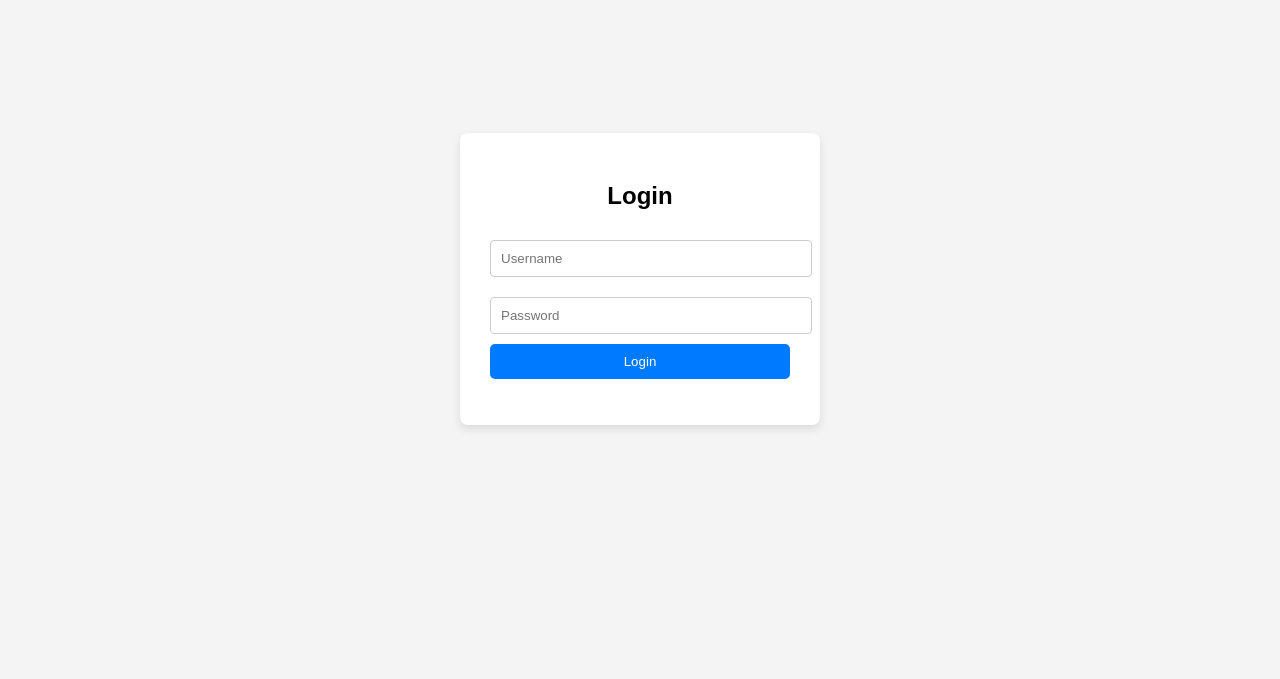
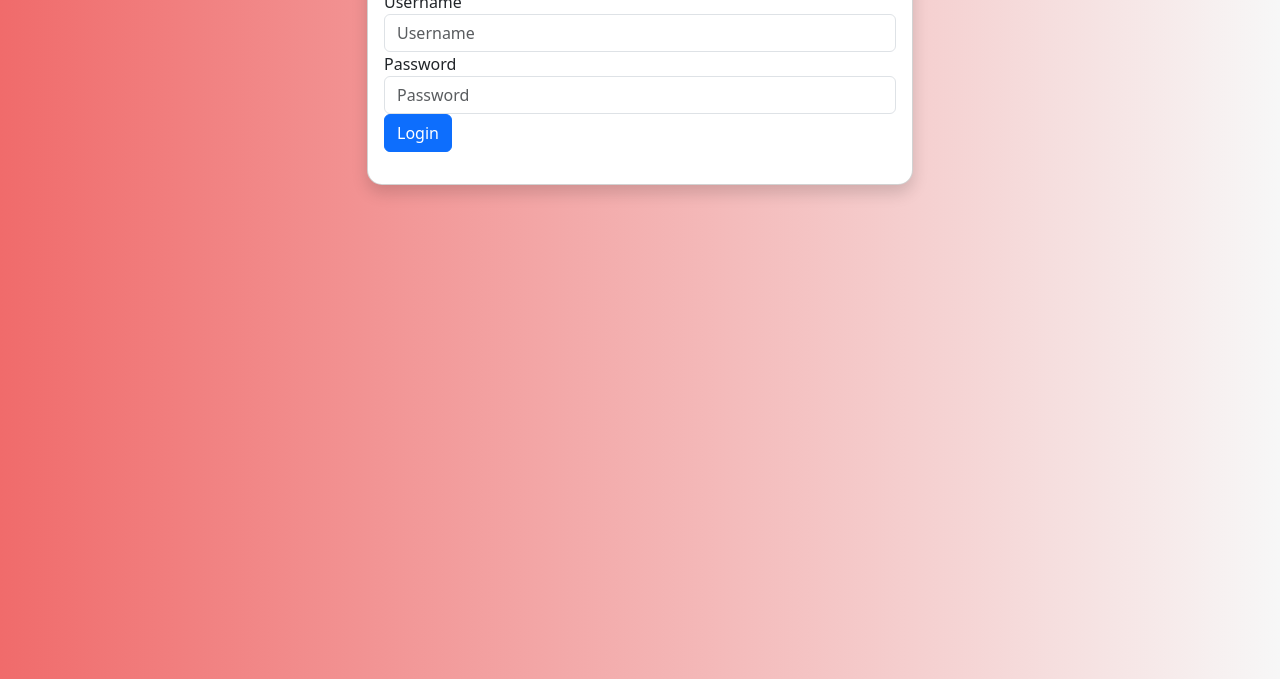
Before and after one commit to vashishtalisha/Dashboard, a plain HTML site: page index.html in a window 1280 px wide. Shown: the part 121-800 px from the top of the page. Drawn offline with nearby package versions, Linux system fonts and the light colour scheme.

Commit message:
Update index.html

```diff
--- a/index.html
+++ b/index.html
@@ -4,65 +4,44 @@
     <meta charset="UTF-8">
     <meta name="viewport" content="width=device-width, initial-scale=1.0">
     <title>Login Page</title>
+    <link rel="stylesheet" href="https://cdn.jsdelivr.net/npm/bootstrap@5.3.0/dist/css/bootstrap.min.css">
     <style>
         body {
-            font-family: Arial, sans-serif;
-            background-color: #f4f4f4;
-            margin: 0;
-            padding: 0;
-            display: flex;
-            justify-content: center;
-            align-items: center;
-            height: 100vh;
+            background: linear-gradient(to right, #f06b6b, #f7f7f7); /* Adjust colors as desired */
         }
         .login-container {
             background-color: white;
-            padding: 30px;
-            border-radius: 8px;
-            box-shadow: 0 4px 8px rgba(0, 0, 0, 0.1);
-            width: 300px;
-            text-align: center;
-        }
-        h2 {
-            margin-bottom: 20px;
-        }
-        input[type="text"], input[type="password"] {
-            width: 100%;
-            padding: 10px;
-            margin: 10px 0;
-            border: 1px solid #ccc;
-            border-radius: 4px;
-        }
-        .btn {
-            padding: 10px 15px;
-            color: white;
-            background-color: #007bff;
-            border: none;
-            border-radius: 5px;
-            width: 100%;
-            cursor: pointer;
-        }
-        .btn:hover {
-            background-color: #0056b3;
-        }
-        .error {
-            color: red;
-            margin-top: 10px;
+            border-radius: 15px;
+            box-shadow: 0 4px 8px rgba(0, 0, 0, 0.2);
         }
     </style>
 </head>
 <body>
-
-<div class="login-container">
-    <h2>Login</h2>
+    <div class="container mt-5">
+        <div class="row justify-content-center">
+            <div class="col-md-6">
+                <div class="card shadow login-container">
+                    <div class="card-body">
+                        <h2 class="text-center">Login</h2>
                         <form onsubmit="return validateLogin()">
-        <input type="text" id="username" placeholder="Username" required>
-        <input type="password" id="password" placeholder="Password" required>
-        <button type="submit" class="btn">Login</button>
-        <p class="error" id="error-message"></p>
+                            <div class="form-group">
+                                <label for="username">Username</label>
+                                <input type="text" class="form-control" id="username" placeholder="Username" required>
+                            </div>
+                            <div class="form-group">
+                                <label for="password">Password</label>
+                                <input type="password" class="form-control" id="password" placeholder="Password" required>
+                            </div>
+                            <button type="submit" class="btn btn-primary btn-block">Login</button>
+                            <p class="text-danger mt-2" id="error-message"></p>
                         </form>
                     </div>
+                </div>
+            </div>
+        </div>
+    </div>
 
+    <script src="https://cdn.jsdelivr.net/npm/bootstrap@5.3.0/dist/js/bootstrap.bundle.min.js"></script>
     <script>
         function validateLogin() {
             // Set the authorized username and password
@@ -85,6 +64,5 @@
             }
         }
     </script>
-
 </body>
 </html>
```
Lines whose indentation alone changed are shown as unchanged.
